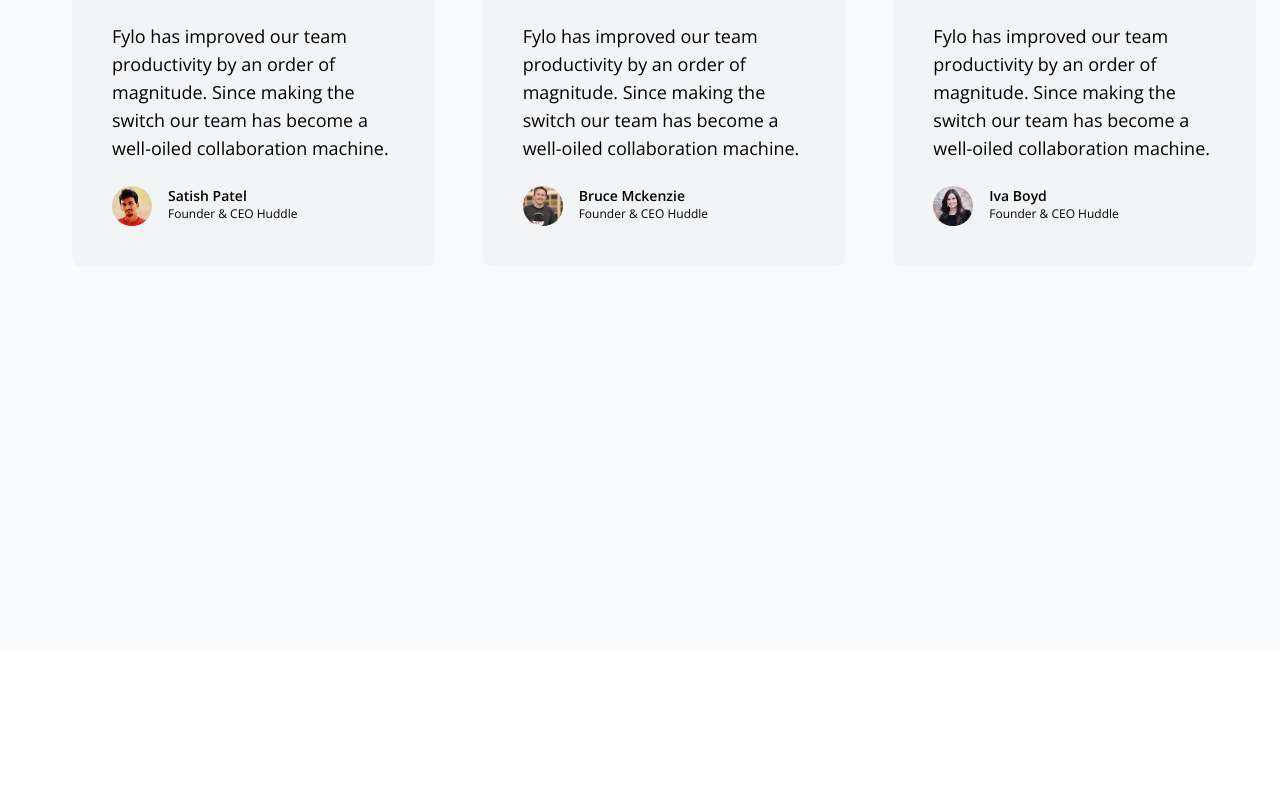
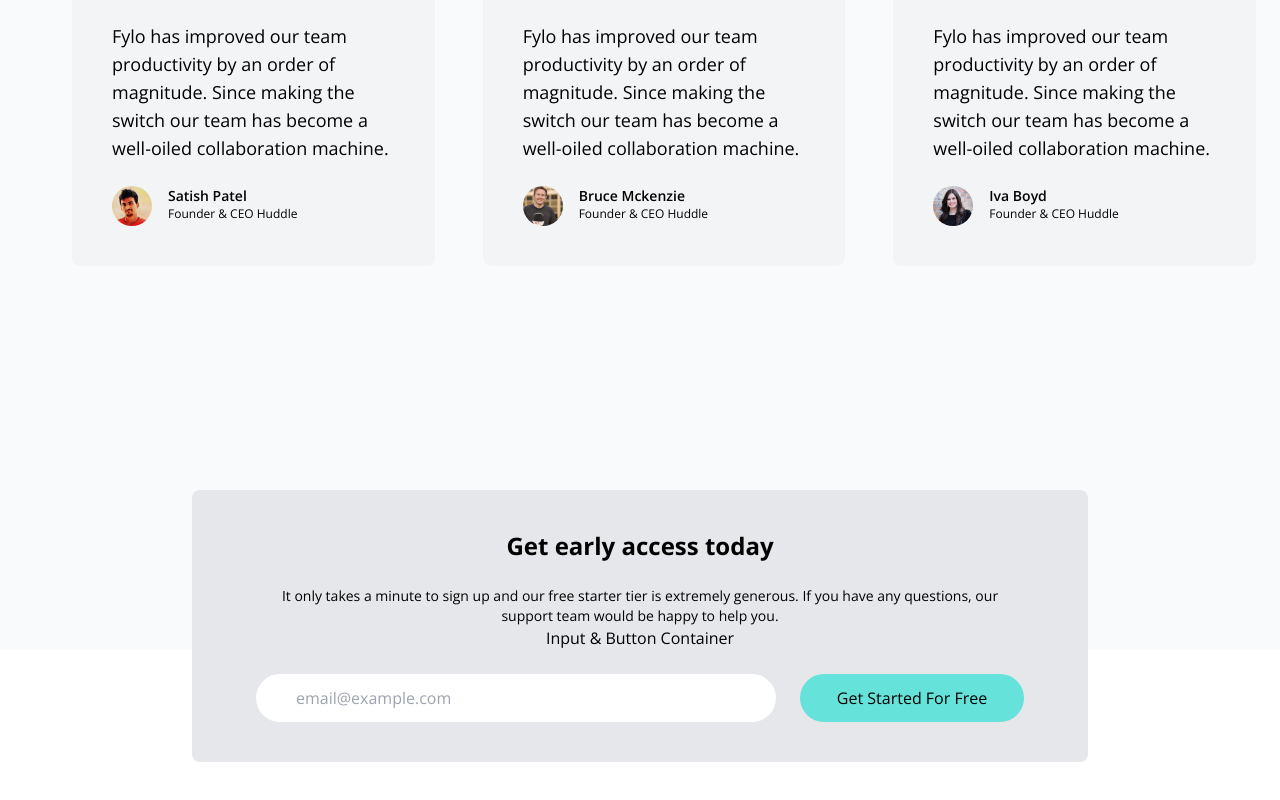
Before and after one commit to gumrahsindar/fylo-landing-page-with-dark-theme, a Next.js app: page / in a window 1280 px wide. Shown: the part 2680-3480 px from the top of the page. Before the commit the page ends 3330 px from the top, so only its background shows below. Built offline with nearby package versions, Linux system fonts and the light colour scheme.

Commit message:
complete early access component

```diff
--- a/src/app/page.tsx
+++ b/src/app/page.tsx
@@ -1,3 +1,5 @@
+// Components
+import EarlyAccess from '@/components/EarlyAccess'
 import Features from '@/components/Features'
 import Hero from '@/components/Hero'
 import Productive from '@/components/Productive'
@@ -10,6 +12,7 @@ export default function Home() {
       <Features />
       <Productive />
       <Testimonials />
+      <EarlyAccess />
     </main>
   )
 }
--- /dev/null
+++ b/src/components/EarlyAccess.tsx
@@ -0,0 +1,28 @@
+const EarlyAccess = () => {
+  return (
+    <section id="earlt-access" className="relative px-6 dark:bg-darkBlue2 md:px-0">
+      {/* Early Access Container */}
+      <div className="relative -top-40 mx-auto max-w-4xl space-y-6 rounded-lg bg-gray-200 p-10 px-6 text-center dark:bg-darkBlue1 md:px-16">
+        <h5 className="text-2xl font-bold">Get early access today</h5>
+        <p className="text-sm">
+          It only takes a minute to sign up and our free starter tier is extremely generous. If you have any questions,
+          our support team would be happy to help you.
+        </p>
+        Input & Button Container
+        <div className="flex flex-col items-start space-y-6 md:flex-row md:space-x-6 md:space-y-0">
+          <div className="w-full md:flex-1">
+            <input
+              type="text"
+              className="w-full rounded-full px-10 py-3 text-black focus:outline-none"
+              placeholder="email@example.com"
+            />
+          </div>
+          <button className="w-full rounded-full bg-accentCyan p-3 px-6 duration-200 hover:scale-95 md:w-56">
+            Get Started For Free
+          </button>
+        </div>
+      </div>
+    </section>
+  )
+}
+export default EarlyAccess
```
